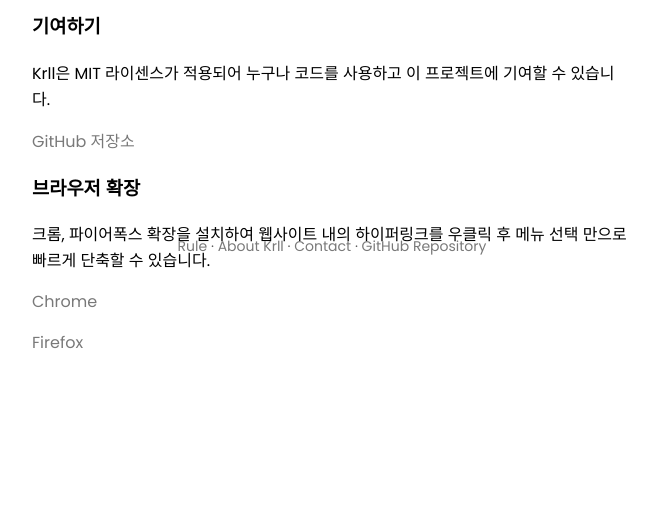
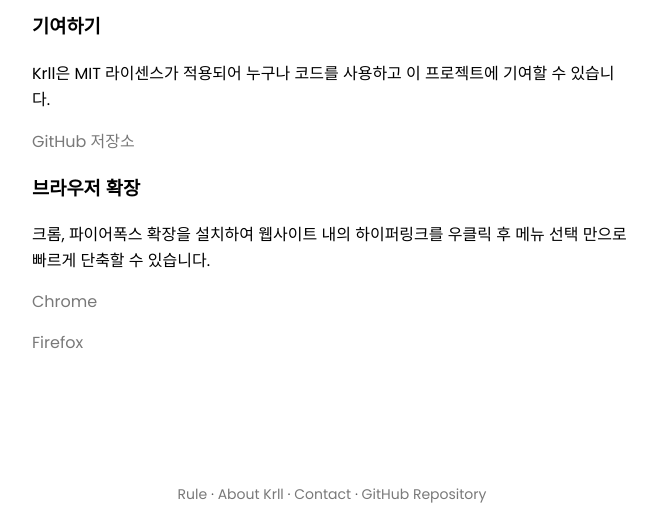
Before and after one commit to sunwoo1524/krll, a FastAPI app: page /about in a window 1280 px wide. Shown: the part 689-1220 px from the top of the page, without its empty margins (308-964 px from the left). Before the commit the page ends 1038 px from the top, so only its background shows below. Run offline with FastAPI, Linux system fonts and the light colour scheme; parts of the project's set-up code (start-up, migrations or seed data) failed here and were passed over.

Commit message:
Fix: main container overflow in about page

```diff
--- a/static/root.css
+++ b/static/root.css
@@ -82,15 +82,8 @@ header button {
     background-color: rgba(0, 0, 0, 0.3);
 }
 
-/* @media screen and (max-width: 1000px) {
-    .menu {
-        width: 100vw;
-        height: 100%;
-    }
-} */
-
 main {
-    height: 100%;
+    flex-grow: 1;
 }
 
 footer {
```
